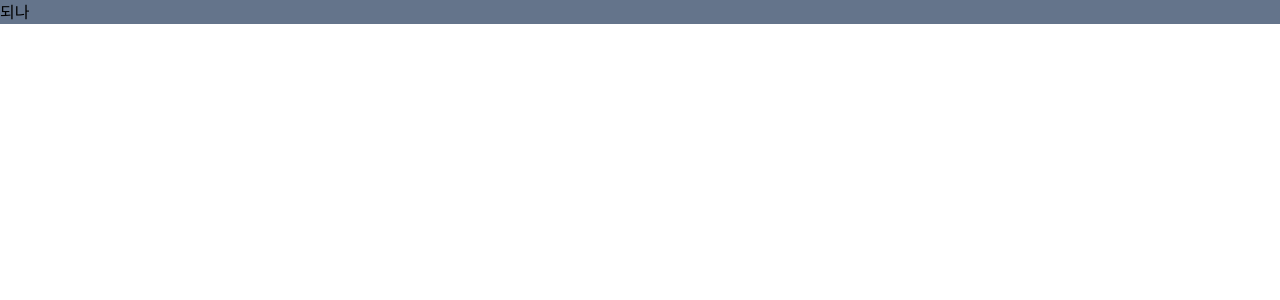
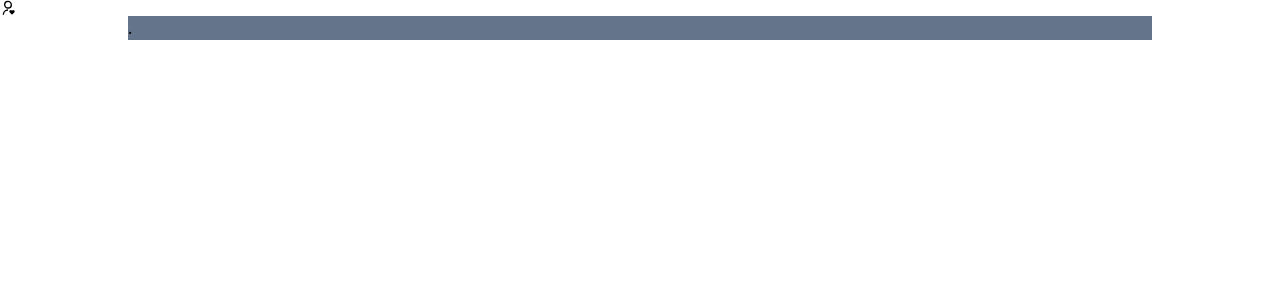
Before and after one commit to MAGHC/Next-blog-App, a Next.js app: page / in a window 1280 px wide. Shown: the top 300 px of the page. Built offline with nearby package versions, Linux system fonts and the light colour scheme.

Commit message:
style: Layout ,MainHeader 기본골격 적용

```diff
--- /dev/null
+++ b/src/components/Layout.tsx
@@ -0,0 +1,13 @@
+import { Fragment } from 'react';
+import MainHeader from './MainHeader';
+
+const Layout = ({ children }: { children: React.ReactNode }) => {
+  return (
+    <Fragment>
+      <MainHeader></MainHeader>
+      <main className=" mx-[8rem]">{children}</main>
+    </Fragment>
+  );
+};
+
+export default Layout;
--- /dev/null
+++ b/src/components/MainHeader.tsx
@@ -0,0 +1,14 @@
+import { RiUserHeartLine } from 'react-icons/ri';
+
+const MainHeader = () => {
+  return (
+    <header>
+      <div></div>
+      <nav>
+        <RiUserHeartLine></RiUserHeartLine>
+      </nav>
+    </header>
+  );
+};
+
+export default MainHeader;
--- a/src/pages/_app.tsx
+++ b/src/pages/_app.tsx
@@ -1,6 +1,12 @@
-import '@/styles/globals.css'
-import type { AppProps } from 'next/app'
+import '@/styles/globals.css';
+import type { AppProps } from 'next/app';
+
+import Layout from '@/components/Layout';
 
 export default function App({ Component, pageProps }: AppProps) {
-  return <Component {...pageProps} />
+  return (
+    <Layout>
+      <Component {...pageProps}></Component>
+    </Layout>
+  );
 }
--- a/src/pages/index.tsx
+++ b/src/pages/index.tsx
@@ -1,7 +1,7 @@
 import React from 'react';
 
 const index = () => {
-  return <div className=" bg-slate-500">되나</div>;
+  return <div className=" bg-slate-500">.</div>;
 };
 
 export default index;
```
